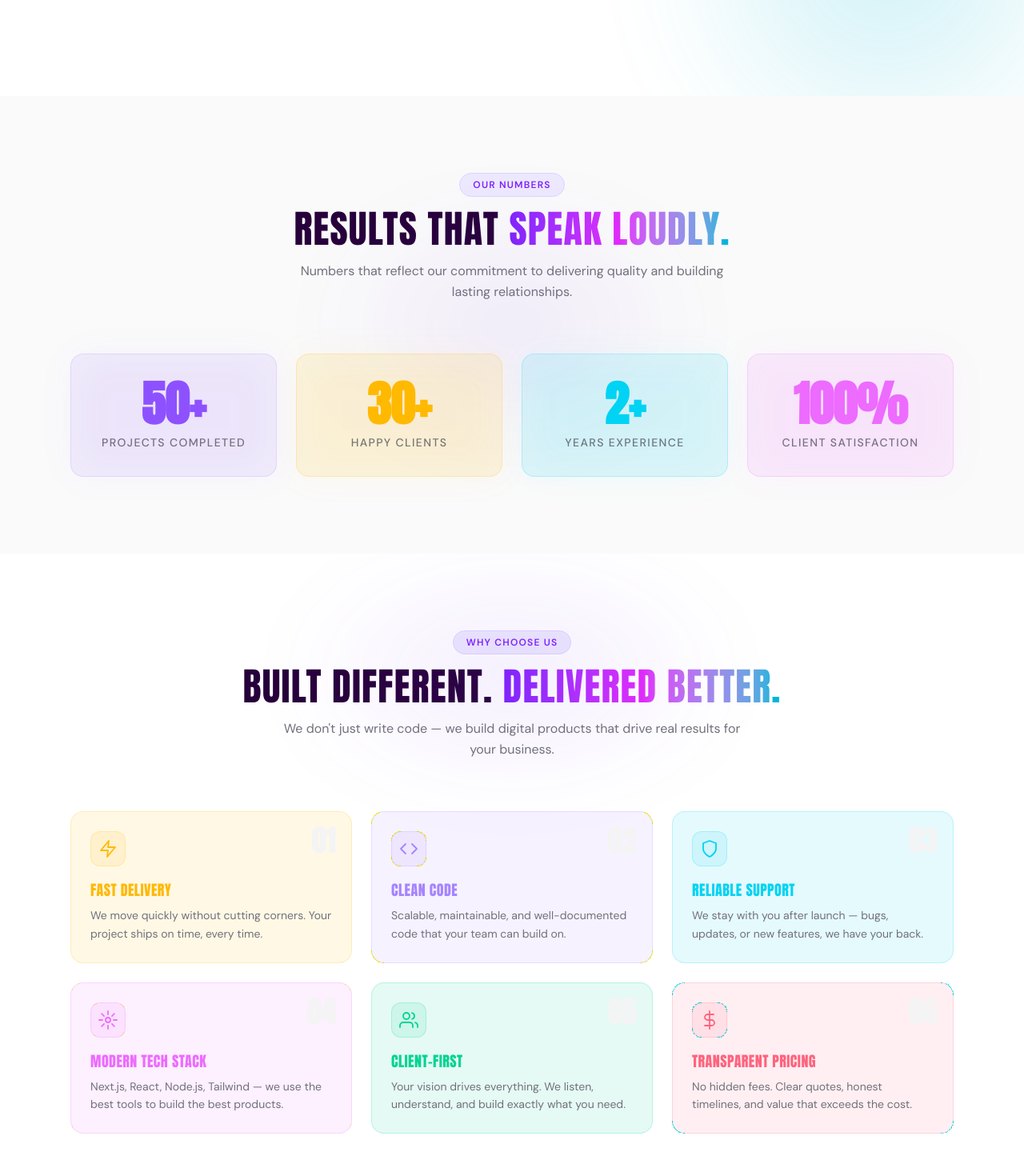
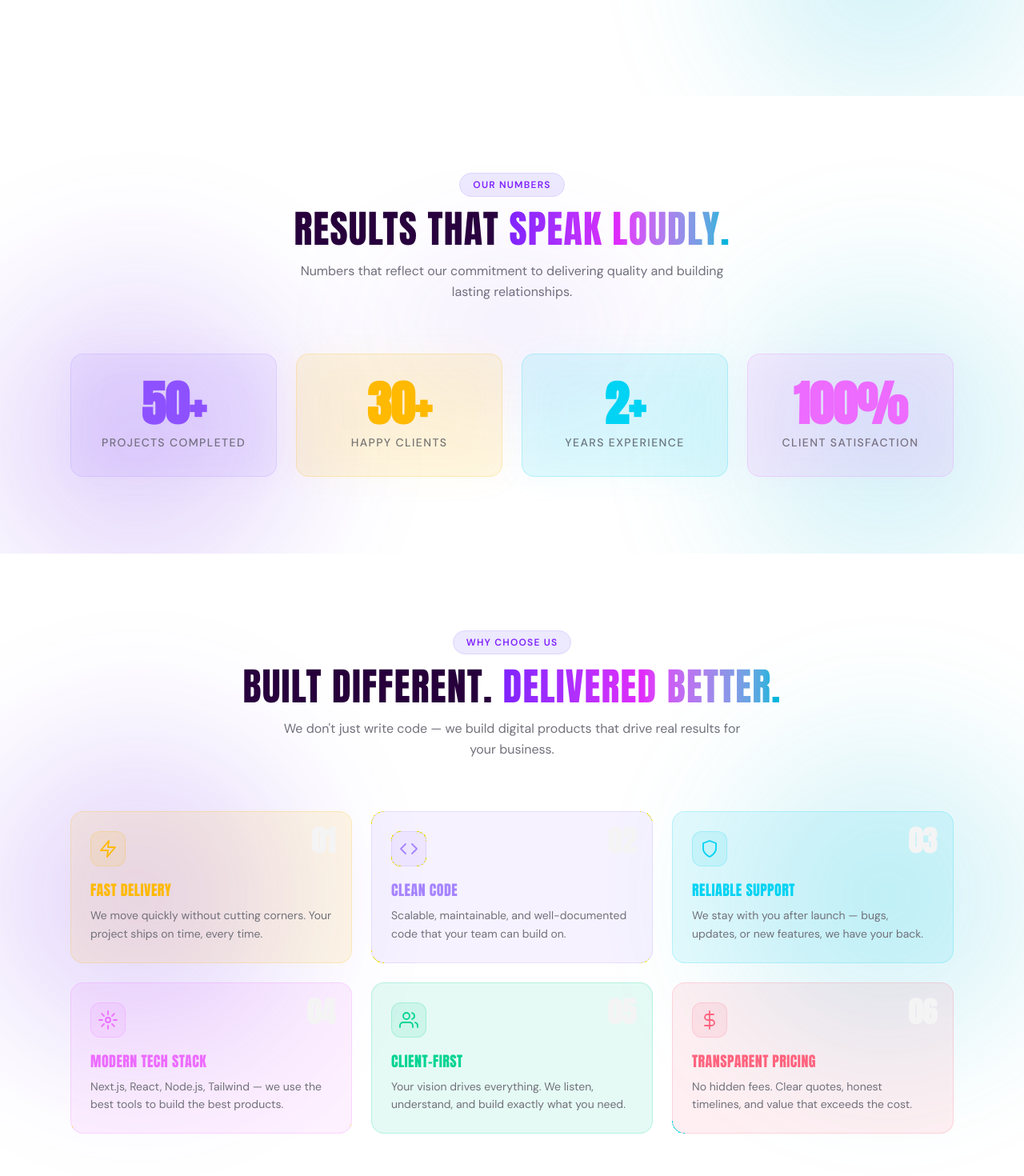
Before and after one commit to alaminislam3203/merxodevsolutions, a Next.js app: page / in a window 1280 px wide. Shown: the part 680-2150 px from the top of the page at 80% size. Built offline with nearby package versions, Linux system fonts and the light colour scheme.

Commit message:
all section bg color updated

```diff
--- a/src/app/about/page.jsx
+++ b/src/app/about/page.jsx
@@ -148,7 +148,7 @@ export default function AboutPage() {
       </section>
 
       {/* ── Story ── */}
-      <section className="px-6 py-16 bg-zinc-50 dark:bg-zinc-900">
+      <section className="px-6 py-16">
         <div className="max-w-4xl mx-auto grid md:grid-cols-2 gap-12 items-center">
           <div>
             <span className="inline-block text-[11px] font-bold tracking-[0.4em] text-amber-400 uppercase font-raleway mb-3">
@@ -226,7 +226,7 @@ export default function AboutPage() {
       </section>
 
       {/* ── Skills ── */}
-      <section className="px-6 py-16 bg-zinc-50 dark:bg-zinc-900">
+      <section className="px-6 py-16 ">
         <div className="max-w-4xl mx-auto">
           <div className="text-center mb-10">
             <span className="inline-block text-[11px] font-bold tracking-[0.4em] text-amber-400 uppercase font-raleway mb-3">
--- a/src/app/our-journey/page.jsx
+++ b/src/app/our-journey/page.jsx
@@ -193,7 +193,7 @@ export default function JourneyPage() {
       </section>
 
       {/* ── Timeline ── */}
-      <section className="px-6 py-16 bg-zinc-50 dark:bg-zinc-900">
+      <section className="px-6 py-16 ">
         <div className="max-w-3xl mx-auto">
           <div className="text-center mb-14">
             <span className="inline-block text-[11px] font-bold tracking-[0.4em] text-amber-400 uppercase font-raleway mb-3">
@@ -302,7 +302,7 @@ export default function JourneyPage() {
       </section>
 
       {/* ── What We Learned ── */}
-      <section className="px-6 py-16 bg-zinc-50 dark:bg-zinc-900">
+      <section className="px-6 py-16 ">
         <div className="max-w-3xl mx-auto">
           <div className="text-center mb-10">
             <span className="inline-block text-[11px] font-bold tracking-[0.4em] text-amber-400 uppercase font-raleway mb-3">
--- a/src/app/services/page.jsx
+++ b/src/app/services/page.jsx
@@ -308,7 +308,7 @@ export default function ServicesPage() {
       </section>
 
       {/* ── Why Us ── */}
-      <section className="px-6 py-16 bg-zinc-50 dark:bg-zinc-900">
+      <section className="px-6 py-16 ">
         <div className="max-w-4xl mx-auto">
           <div className="text-center mb-10">
             <span className="inline-block text-[11px] font-bold tracking-[0.4em] text-amber-400 uppercase font-raleway mb-3">
--- a/src/components/Stats.jsx
+++ b/src/components/Stats.jsx
@@ -108,7 +108,7 @@ export default function Stats() {
       aria-labelledby="stats-heading"
       itemScope
       itemType="https://schema.org/ItemList"
-      className="relative py-24 bg-zinc-50 dark:bg-zinc-900 overflow-hidden"
+      className="relative py-24  overflow-hidden"
     >
       <script
         type="application/ld+json"
@@ -123,6 +123,22 @@ export default function Stats() {
               name: `${s.value}${s.suffix} ${s.label}`,
             })),
           }),
+        }}
+      />
+
+      {/* Background Glows */}
+      <div
+        aria-hidden
+        className="pointer-events-none absolute top-32 -right-32 w-[600px] h-[600px] rounded-full opacity-20 blur-3xl"
+        style={{
+          background: 'radial-gradient(circle, #06b6d4, transparent 70%)',
+        }}
+      />
+      <div
+        aria-hidden
+        className="pointer-events-none absolute top-32 -left-32 w-[600px] h-[600px] rounded-full opacity-25 blur-3xl"
+        style={{
+          background: 'radial-gradient(circle, #7c3aed, transparent 70%)',
         }}
       />
 
--- a/src/components/Testimonials.jsx
+++ b/src/components/Testimonials.jsx
@@ -67,7 +67,7 @@ export default function Testimonials() {
       aria-labelledby="testimonials-heading"
       itemScope
       itemType="https://schema.org/ItemList"
-      className="relative py-24 bg-zinc-50 dark:bg-zinc-900 overflow-hidden"
+      className="relative py-24  overflow-hidden"
     >
       <script
         type="application/ld+json"
--- a/src/components/WebAppContent.jsx
+++ b/src/components/WebAppContent.jsx
@@ -244,10 +244,7 @@ export default function WebAppContent() {
       </section>
 
       {/* ── What's Included ── */}
-      <section
-        className="px-6 py-16 bg-zinc-50 dark:bg-zinc-900"
-        aria-labelledby="included-heading"
-      >
+      <section className="px-6 py-16 " aria-labelledby="included-heading">
         <div className="max-w-4xl mx-auto">
           <div className="text-center mb-10">
             <span className="inline-block text-[11px] font-bold tracking-[0.4em] text-amber-400 uppercase font-raleway mb-3">
@@ -314,10 +311,7 @@ export default function WebAppContent() {
       </section>
 
       {/* ── Tech Stack ── */}
-      <section
-        className="px-6 py-16 bg-zinc-50 dark:bg-zinc-900"
-        aria-labelledby="tech-heading"
-      >
+      <section className="px-6 py-16" aria-labelledby="tech-heading">
         <div className="max-w-4xl mx-auto">
           <div className="text-center mb-10">
             <span className="inline-block text-[11px] font-bold tracking-[0.4em] text-amber-400 uppercase font-raleway mb-3">
@@ -373,10 +367,7 @@ export default function WebAppContent() {
       </section>
 
       {/* ── Related Services ── */}
-      <section
-        className="px-6 py-16 bg-zinc-50 dark:bg-zinc-900"
-        aria-labelledby="related-heading"
-      >
+      <section className="px-6 py-16" aria-labelledby="related-heading">
         <div className="max-w-4xl mx-auto">
           <div className="text-center mb-8">
             <span className="inline-block text-[11px] font-bold tracking-[0.4em] text-amber-400 uppercase font-raleway mb-3">
--- a/src/components/WebDevContent.jsx
+++ b/src/components/WebDevContent.jsx
@@ -270,10 +270,7 @@ export default function WebDevContent() {
       </section>
 
       {/* ── Tech Stack ── */}
-      <section
-        className="px-6 py-16 bg-zinc-50 dark:bg-zinc-900"
-        aria-labelledby="tech-heading"
-      >
+      <section className="px-6 py-16 " aria-labelledby="tech-heading">
         <div className="max-w-4xl mx-auto">
           <div className="text-center mb-10">
             <span className="inline-block text-[11px] font-bold tracking-[0.4em] text-amber-400 uppercase font-raleway mb-3">
@@ -337,10 +334,7 @@ export default function WebDevContent() {
       </section>
 
       {/* ── Pricing ── */}
-      <section
-        className="px-6 py-16 bg-zinc-50 dark:bg-zinc-900"
-        aria-labelledby="pricing-heading"
-      >
+      <section className="px-6 py-16 " aria-labelledby="pricing-heading">
         <div className="max-w-5xl mx-auto">
           <div className="text-center mb-12">
             <span className="inline-block text-[11px] font-bold tracking-[0.4em] text-amber-400 uppercase font-raleway mb-3">
@@ -455,10 +449,7 @@ export default function WebDevContent() {
       </section>
 
       {/* ── Related Services ── */}
-      <section
-        className="px-6 py-16 bg-zinc-50 dark:bg-zinc-900"
-        aria-labelledby="related-heading"
-      >
+      <section className="px-6 py-16 " aria-labelledby="related-heading">
         <div className="max-w-4xl mx-auto">
           <div className="text-center mb-8">
             <span className="inline-block text-[11px] font-bold tracking-[0.4em] text-amber-400 uppercase font-raleway mb-3">
--- a/src/components/WhyUs.jsx
+++ b/src/components/WhyUs.jsx
@@ -167,9 +167,16 @@ export default function WhyUs() {
       {/* Background Glow */}
       <div
         aria-hidden
-        className="pointer-events-none absolute top-0 left-1/2 -translate-x-1/2 w-[600px] h-[300px] opacity-10 blur-3xl"
+        className="pointer-events-none absolute top-32 -right-32 w-[600px] h-[600px] rounded-full opacity-20 blur-3xl"
         style={{
-          background: 'radial-gradient(ellipse, #7c3aed, transparent 70%)',
+          background: 'radial-gradient(circle, #06b6d4, transparent 70%)',
+        }}
+      />
+      <div
+        aria-hidden
+        className="pointer-events-none absolute top-32 -left-32 w-[600px] h-[600px] rounded-full opacity-25 blur-3xl"
+        style={{
+          background: 'radial-gradient(circle, #7c3aed, transparent 70%)',
         }}
       />
 
```
